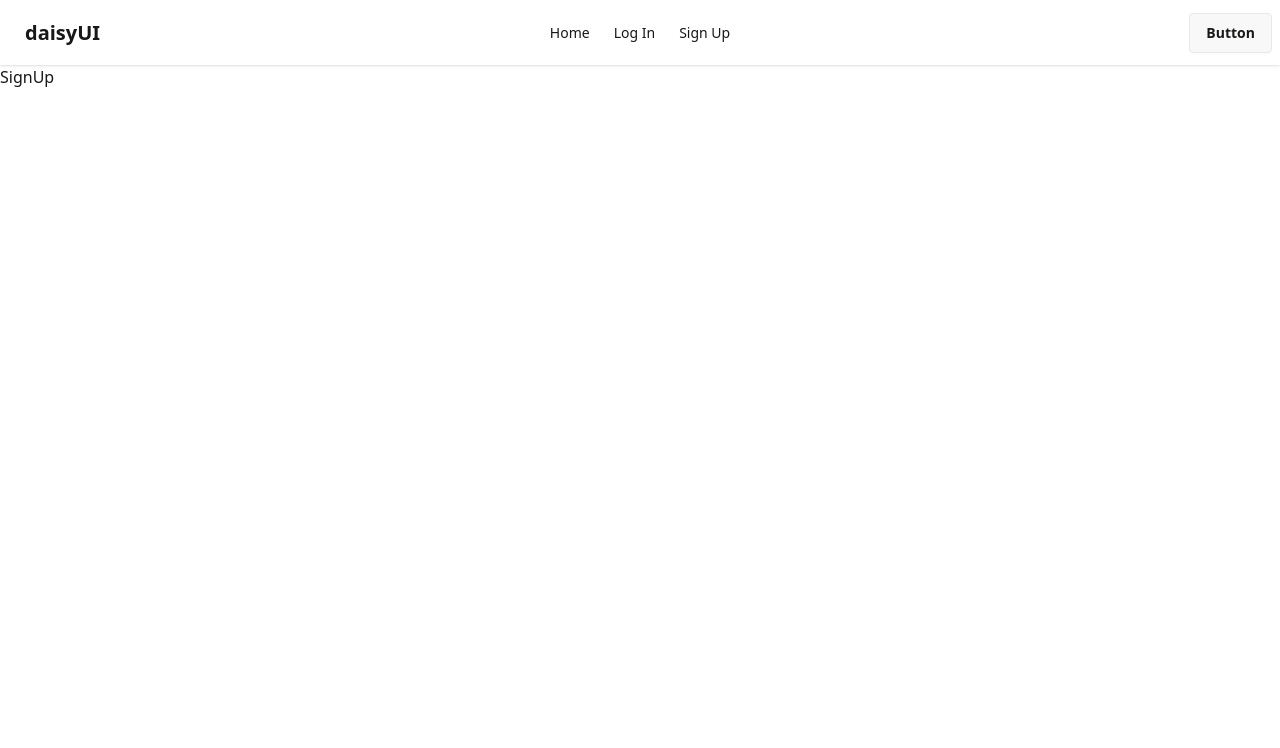
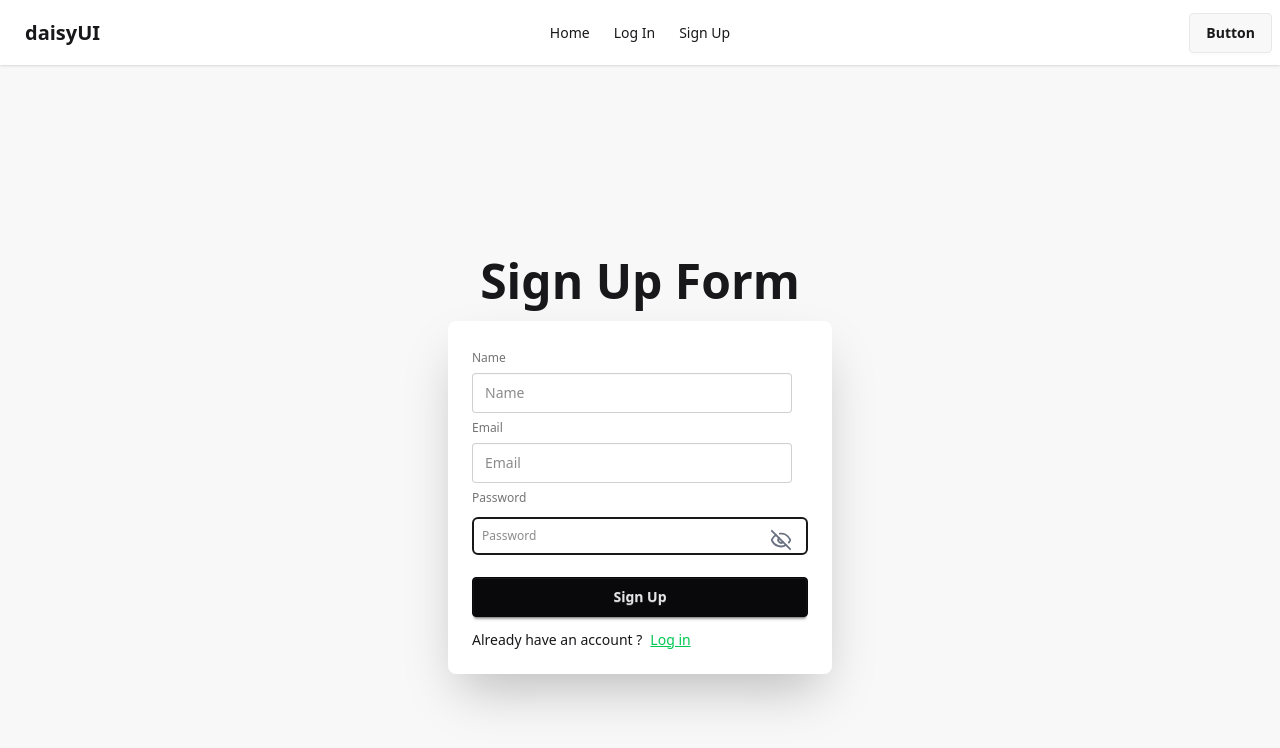
Before and after one commit to ALNoman78/firebase-auth-next, a React (Vite) app: page /signup in a window 1280 px wide. Shown: the top 748 px of the page. Built offline with nearby package versions, Linux system fonts and the light colour scheme.

Commit message:
using context api for user data

```diff
--- a/package.json
+++ b/package.json
@@ -11,13 +11,17 @@
   },
   "dependencies": {
     "@tailwindcss/vite": "^4.0.3",
+    "clsx": "^2.1.1",
     "firebase": "^11.2.0",
+    "framer-motion": "^12.0.11",
     "localforage": "^1.10.0",
+    "lucide-react": "^0.474.0",
     "match-sorter": "^8.0.0",
     "react": "^18.3.1",
     "react-dom": "^18.3.1",
     "react-router-dom": "^7.1.5",
     "sort-by": "^0.0.2",
+    "tailwind-merge": "^3.0.1",
     "tailwindcss": "^4.0.3"
   },
   "devDependencies": {
--- a/src/components/Login/Login.jsx
+++ b/src/components/Login/Login.jsx
@@ -1,9 +1,53 @@
-import React from 'react'
+import { useState } from 'react';
 import PropTypes from 'prop-types'
+import { Eye, EyeOff } from 'lucide-react';
+import { Link } from 'react-router-dom';
 
-const Login = props => {
+const Login = () => {
+    const [isVisible, setIsVisible] = useState(false);
+
+    const handleLogIn = e => {
+        e.preventDefault();
+
+        const name = e.target.email.value;
+        const password = e.target.password.value;
+
+        console.log(name , password)
+    }
     return (
-        <div>Login</div>
+        <div className="hero bg-base-200 min-h-screen">
+            <div className="hero-content flex-col">
+                <div className="text-center lg:text-left">
+                    <h1 className="text-5xl font-bold">Login now!</h1>
+                </div>
+                <div className="card bg-base-100 w-full max-w-sm shrink-0 shadow-2xl md:w-[450px] mx-auto">
+                    <div className="card-body ">
+                        <form onSubmit={handleLogIn} className="fieldset">
+                            <label className="fieldset-label">Email</label>
+                            <input type="email" className="input" name='email' placeholder="Email" />
+                            <label className="fieldset-label">Password</label>
+                            <div className="relative mt-1">
+                                <input
+                                    type={isVisible ? 'text' : 'password'}
+                                    id="pass"
+                                    name='password'
+                                    placeholder="Password"
+                                    className="bg-background w-full outline-none focus-within:border-blue-700 rounded-md p-2  border-2 "
+                                />
+                                <div
+                                    className="absolute top-3 right-4 text-2xl text-gray-500 cursor-pointer"
+                                    onClick={() => setIsVisible((prev) => !prev)}>
+                                    {isVisible ? <Eye size={22} /> : <EyeOff size={22} />}
+                                </div>
+                            </div>
+                            <div><a className="link link-hover">Forgot password?</a></div>
+                            <button className="btn btn-neutral mt-4">Login</button>
+                        </form>
+                        <Link to='/signup' className='inline-flex gap-2'>Create an account ?<p className='underline font-medium text-green-500'>Sign Up</p></Link>
+                    </div>
+                </div>
+            </div>
+        </div>
     )
 }
 
--- a/src/components/SignUp/SignUp.jsx
+++ b/src/components/SignUp/SignUp.jsx
@@ -1,9 +1,56 @@
-import React from 'react'
+import React, { useState } from 'react'
 import PropTypes from 'prop-types'
+import { Eye, EyeOff } from 'lucide-react';
+import { Link } from 'react-router-dom';
 
 const SignUp = props => {
+    const [isVisible, setIsVisible] = useState(false);
+
+    const handleSignUp = e => {
+        e.preventDefault()
+
+        const name = e.target.username.value;
+        const email = e.target.email.value;
+        const password = e.target.password.value;
+
+        console.log(name , email , password)
+    }
     return (
-        <div>SignUp</div>
+        <div className="hero bg-base-200 min-h-screen">
+            <div className="hero-content flex-col">
+                <div className="text-center lg:text-left">
+                    <h1 className="text-5xl font-bold">Sign Up Form</h1>
+                </div>
+                <div className="card bg-base-100 w-full max-w-sm shrink-0 shadow-2xl md:w-[450px] mx-auto">
+                    <div className="card-body ">
+                        <form onSubmit={handleSignUp} className="fieldset">
+                            <label className="fieldset-label">Name</label>
+                            <input type="text" className="input" name='username' placeholder="Name" />
+
+                            <label className="fieldset-label">Email</label>
+                            <input type="email" className="input" name='email' placeholder="Email" />
+                            <label className="fieldset-label">Password</label>
+                            <div className="relative mt-1">
+                                <input
+                                    type={isVisible ? 'text' : 'password'}
+                                    id="pass"
+                                    name='password'
+                                    placeholder="Password"
+                                    className="bg-background w-full outline-none focus-within:border-blue-700 rounded-md p-2  border-2 "
+                                />
+                                <div
+                                    className="absolute top-3 right-4 text-2xl text-gray-500 cursor-pointer"
+                                    onClick={() => setIsVisible((prev) => !prev)}>
+                                    {isVisible ? <Eye size={22} /> : <EyeOff size={22} />}
+                                </div>
+                            </div>
+                            <button className="btn btn-neutral mt-4">Sign Up</button>
+                        </form>
+                        <Link to='/login' className='inline-flex gap-2'>Already have an account ?<p className='underline font-medium text-green-500'>Log in</p></Link>
+                    </div>
+                </div>
+            </div>
+        </div>
     )
 }
 
--- a/src/main.jsx
+++ b/src/main.jsx
@@ -14,7 +14,7 @@ const router = createBrowserRouter([
   {
     path: "/",
     element: <Layout></Layout>,
-    errorElement : <div className='text-4xl font-bold text-center'>Error 404</div>,
+    // errorElement : <div>Error 404</div>,
     children : [
       {
         path : '/',
@@ -33,6 +33,6 @@ const router = createBrowserRouter([
 ]);
 createRoot(document.getElementById('root')).render(
   <StrictMode>
-    <RouterProvider router={router}></RouterProvider>
-  </StrictMode>,
+    <RouterProvider router={router} />
+  </StrictMode>
 )
```
Also changed, not shown: 1 other file (tests, documents, lock files or other folders).
